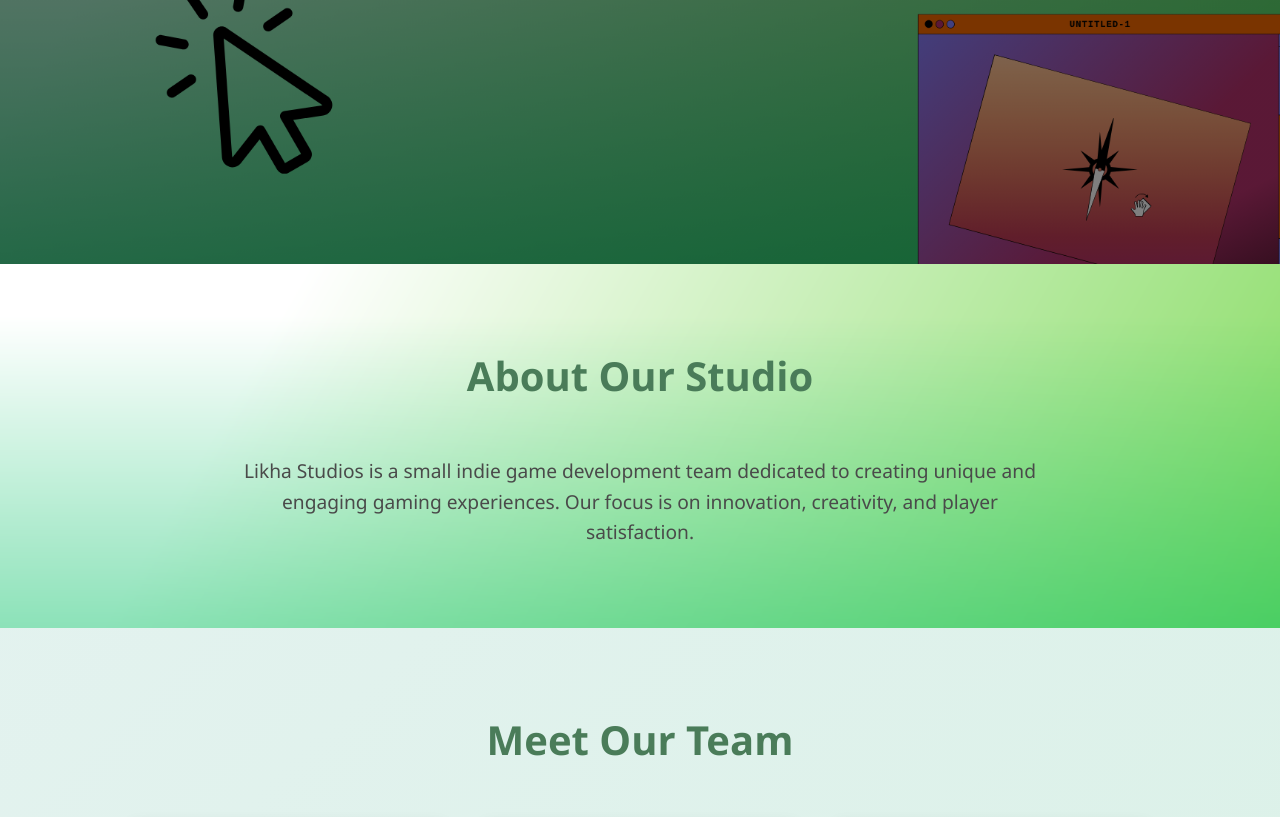
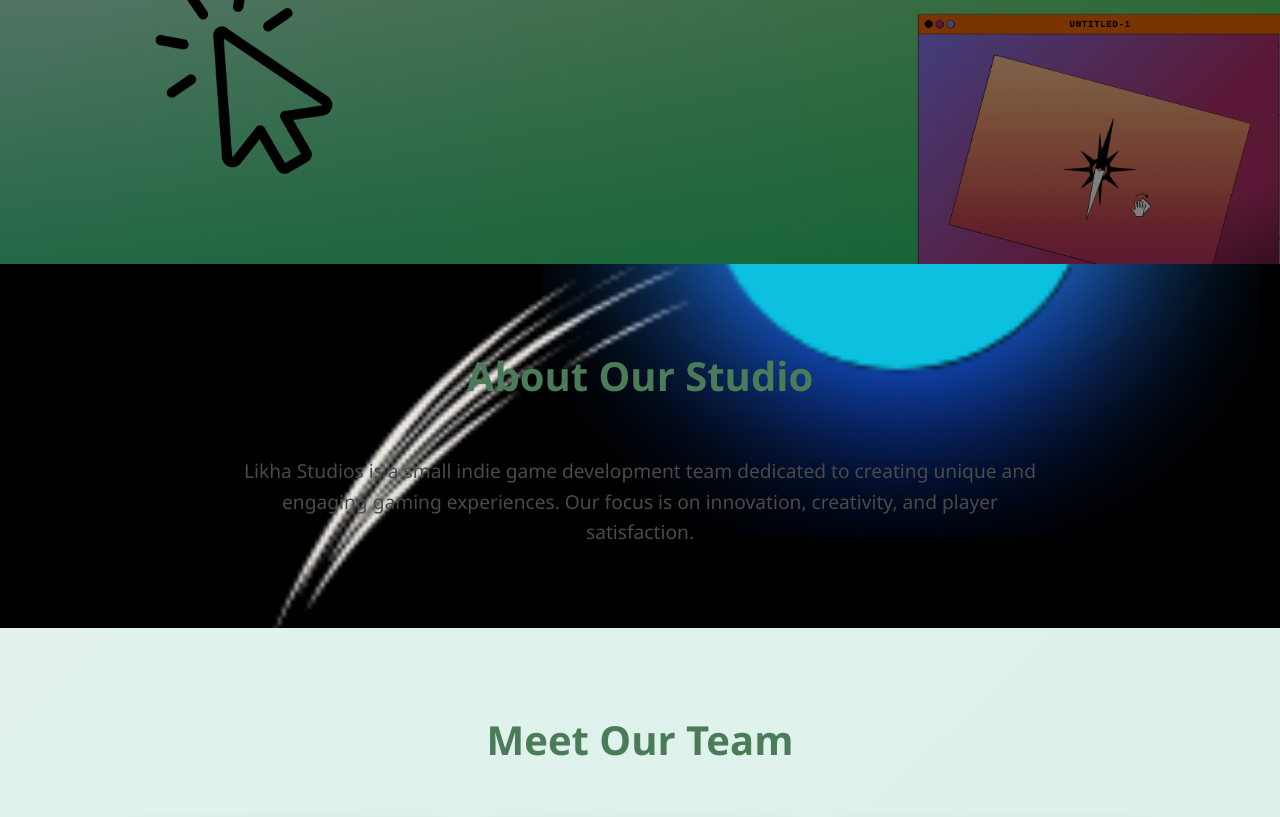
Before and after one commit to CharlesManalo/Likha-Studio, a plain HTML site: page index.html in a window 1280 px wide. Shown: the part 536-1353 px from the top of the page. Drawn offline with Linux system fonts and the light colour scheme.

Commit message:
Update index.html

```diff
--- a/index.html
+++ b/index.html
@@ -36,7 +36,7 @@
         </div>
     </section>
 
-    <section id="about" class="about" style="background: url('./assets/about.png') center/cover;">
+    <section id="about" class="about" style="background: url('./assets/Pong.png') center/cover;">
         <h2>About Our Studio</h2>
         <div class="about-content">
             <p>Likha Studios is a small indie game development team dedicated to creating unique and engaging gaming experiences. Our focus is on innovation, creativity, and player satisfaction.</p>
```
